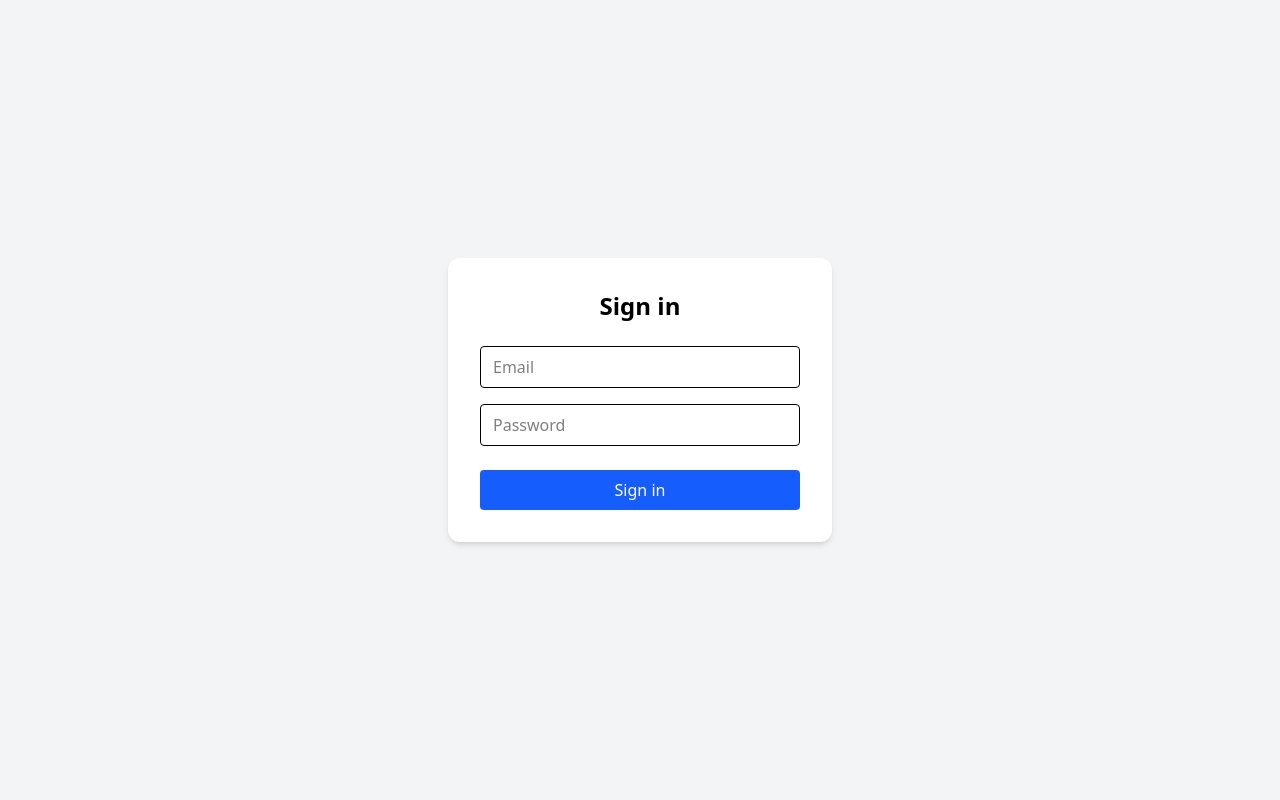
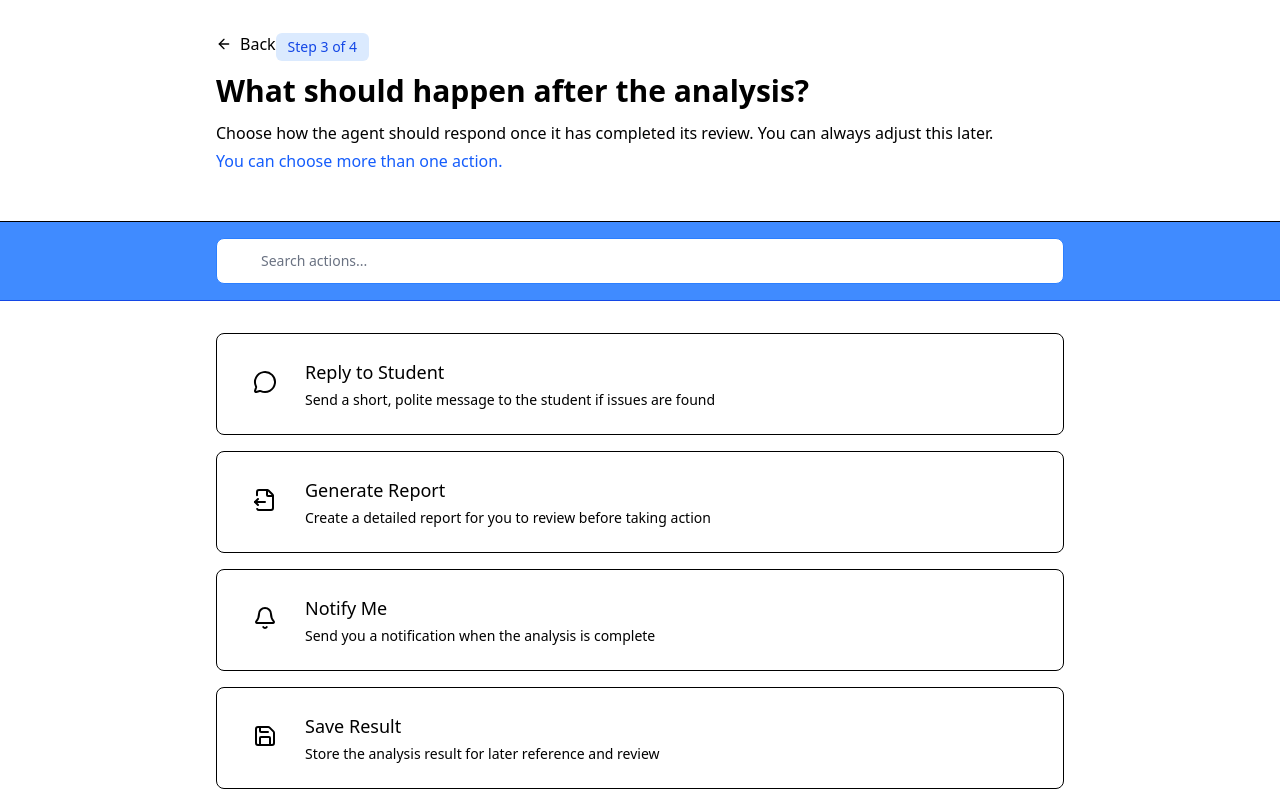
Before and after one commit to UberSurgeon/n8n_roboai, a React (Vite) app in the folder frontend-demo/: page /after-analysis in a window 1280 px wide. Before the commit this address led to /login. Shown: the top 800 px of the page. Built offline with nearby package versions, Linux system fonts and the light colour scheme.

Commit message:
new stuff

```diff
--- a/frontend-demo/src/App.tsx
+++ b/frontend-demo/src/App.tsx
@@ -3,6 +3,7 @@ import Login from "./pages/Login";
 import Dashboard from "./pages/Dashboard";
 import TriggerPage from "./pages/Trigger_Page";
 import Agent_Action from "./pages/Agent_Action";
+import After_Analysis from "./pages/After_Analysis";
 
 export default function App() {
   return (
@@ -11,6 +12,7 @@ export default function App() {
       <Route path="/dashboard" element={<Dashboard />} />
       <Route path="/trigger-page" element={<TriggerPage />} />
       <Route path="/agent-action" element={<Agent_Action />} />
+      <Route path="/after-analysis" element={<After_Analysis />} />
       {/* Default route */}
       <Route path="*" element={<Navigate to="/login" />} />
     </Routes>
--- a/frontend-demo/src/pages/After_Analysis.tsx
+++ b/frontend-demo/src/pages/After_Analysis.tsx
@@ -1,8 +1,8 @@
 import React, { useState } from 'react';
-import { MessageCircle, FileOutput, Bell, Save, ArrowLeft, Database, Send, Sparkles } from 'lucide-react';
+import { MessageCircle, FileOutput, Bell, Save, ArrowLeft, Database, Send, Sparkles, Search } from 'lucide-react';
+import { useNavigate } from 'react-router-dom';
 
 interface WizardStep3Props {
-  onBack: () => void;
   onNext: (actions: string[]) => void;
   initialActions?: string[];
 }
@@ -16,128 +16,59 @@ interface Action {
 }
 
 const actions: Action[] = [
-  {
-    id: 'reply-student',
-    icon: MessageCircle,
-    title: 'Reply to Student',
-    description: 'Send a short, polite message to the student if issues are found'
-  },
-  {
-    id: 'generate-report',
-    icon: FileOutput,
-    title: 'Generate Report',
-    description: 'Create a detailed report for you to review before taking action'
-  },
-  {
-    id: 'notify-me',
-    icon: Bell,
-    title: 'Notify Me',
-    description: 'Send you a notification when the analysis is complete'
-  },
-  {
-    id: 'save-result',
-    icon: Save,
-    title: 'Save Result',
-    description: 'Store the analysis result for later reference and review'
-  },
-  {
-    id: 'post-to-teams',
-    icon: Send,
-    title: 'Post to Teams',
-    description: 'Share results in a Microsoft Teams channel for your team',
-    comingSoon: true
-  },
-  {
-    id: 'update-database',
-    icon: Database,
-    title: 'Update Records',
-    description: 'Automatically update student records or grade book entries',
-    comingSoon: true
-  },
-  {
-    id: 'custom-action',
-    icon: Sparkles,
-    title: 'Custom Action',
-    description: 'Define your own action or connect to another service',
-    comingSoon: true
-  }
+  { id: 'reply-student', icon: MessageCircle, title: 'Reply to Student', description: 'Send a short, polite message to the student if issues are found' },
+  { id: 'generate-report', icon: FileOutput, title: 'Generate Report', description: 'Create a detailed report for you to review before taking action' },
+  { id: 'notify-me', icon: Bell, title: 'Notify Me', description: 'Send you a notification when the analysis is complete' },
+  { id: 'save-result', icon: Save, title: 'Save Result', description: 'Store the analysis result for later reference and review' },
+  { id: 'post-to-teams', icon: Send, title: 'Post to Teams', description: 'Share results in a Microsoft Teams channel for your team', comingSoon: true },
+  { id: 'update-database', icon: Database, title: 'Update Records', description: 'Automatically update student records or grade book entries', comingSoon: true },
+  { id: 'custom-action', icon: Sparkles, title: 'Custom Action', description: 'Define your own action or connect to another service', comingSoon: true }
 ];
 
-function ActionOption({
-  action,
-  selected,
-  onClick
-}: {
-  action: Action;
-  selected: boolean;
-  onClick: () => void;
-}) {
+function ActionOption({ action, selected, onClick }: { action: Action; selected: boolean; onClick: () => void }) {
   const Icon = action.icon;
-
   return (
     <button
       onClick={onClick}
       disabled={action.comingSoon}
       className={`w-full p-6 rounded-lg border transition-all text-left ${
-        action.comingSoon
-          ? 'border-border bg-muted/30 cursor-not-allowed opacity-60'
-          : selected
-          ? 'border-blue-600 bg-blue-50 shadow-sm'
-          : 'border-border bg-card hover:border-blue-300 hover:shadow-sm'
+        action.comingSoon ? 'border-border bg-muted/30 cursor-not-allowed opacity-60' : selected ? 'border-blue-600 bg-blue-50 shadow-sm' : 'border-border bg-card hover:border-blue-300 hover:shadow-sm'
       }`}
     >
       <div className="flex items-start gap-4">
         <div className={`flex-shrink-0 w-12 h-12 rounded-lg flex items-center justify-center ${
-          action.comingSoon
-            ? 'bg-muted'
-            : selected
-            ? 'bg-blue-100'
-            : 'bg-muted'
+          action.comingSoon ? 'bg-muted' : selected ? 'bg-blue-100' : 'bg-muted'
         }`}>
-          <Icon className={`w-6 h-6 ${
-            action.comingSoon
-              ? 'text-muted-foreground'
-              : selected
-              ? 'text-blue-600'
-              : 'text-foreground'
-          }`} />
+          <Icon className={`w-6 h-6 ${action.comingSoon ? 'text-muted-foreground' : selected ? 'text-blue-600' : 'text-foreground'}`} />
         </div>
-
         <div className="flex-1 min-w-0">
           <div className="flex items-center gap-2 mb-1">
-            <h3 className={`text-lg font-medium ${
-              action.comingSoon ? 'text-muted-foreground' : 'text-foreground'
-            }`}>
+            <h3 className={`text-lg font-medium ${action.comingSoon ? 'text-muted-foreground' : 'text-foreground'}`}>
               {action.title}
             </h3>
-            {action.comingSoon && (
-              <span className="px-2 py-0.5 text-xs font-medium bg-muted text-muted-foreground rounded">
-                Coming Soon
-              </span>
-            )}
+            {action.comingSoon && <span className="px-2 py-0.5 text-xs font-medium bg-muted text-muted-foreground rounded">Coming Soon</span>}
           </div>
-          <p className={`text-sm ${
-            action.comingSoon ? 'text-muted-foreground' : 'text-muted-foreground'
-          }`}>
-            {action.description}
-          </p>
+          <p className={`text-sm ${action.comingSoon ? 'text-muted-foreground' : 'text-muted-foreground'}`}>{action.description}</p>
         </div>
       </div>
     </button>
   );
 }
 
-export default function WizardStep3({ onBack, onNext, initialActions }: WizardStep3Props) {
+export default function WizardStep3({ onNext, initialActions }: WizardStep3Props) {
+  const navigate = useNavigate();
   const [selectedActions, setSelectedActions] = useState<string[]>(initialActions || []);
+  const [search, setSearch] = useState('');
 
   const toggleAction = (actionId: string, comingSoon?: boolean) => {
     if (comingSoon) return;
+    setSelectedActions(prev => (prev.includes(actionId) ? prev.filter(id => id !== actionId) : [...prev, actionId]));
+  };
 
-    setSelectedActions(prev =>
-      prev.includes(actionId)
-        ? prev.filter(id => id !== actionId)
-        : [...prev, actionId]
-    );
+  const filteredActions = actions.filter(action => action.title.toLowerCase().includes(search.toLowerCase()));
+
+  const goBack = () => {
+    navigate('/agent-action'); // previous page
   };
 
   return (
@@ -145,50 +76,45 @@ export default function WizardStep3({ onBack, onNext, initialActions }: WizardSt
       {/* Header */}
       <div className="bg-card border-b border-border">
         <div className="max-w-4xl mx-auto px-6 py-8">
-          <button
-            onClick={onBack}
-            className="inline-flex items-center gap-2 text-muted-foreground hover:text-foreground mb-6 transition-colors"
-          >
-            <ArrowLeft className="w-4 h-4" />
-            Back
+          <button onClick={goBack} className="inline-flex items-center gap-2 text-muted-foreground hover:text-foreground mb-3 transition-colors">
+            <ArrowLeft className="w-4 h-4" /> Back
           </button>
 
-          <div>
-            <div className="mb-3">
-              <span className="inline-block px-3 py-1 bg-blue-100 text-blue-700 text-sm font-medium rounded-md">
-                Step 3 of 4
-              </span>
-            </div>
-            <h1 className="text-3xl font-semibold text-foreground mb-3">
-              What should happen after the analysis?
-            </h1>
+          <span className="inline-block mb-3 px-3 py-1 bg-blue-100 text-blue-700 text-sm font-medium rounded-md">Step 3 of 4</span>
+          <h1 className="text-3xl font-semibold text-foreground mb-3">What should happen after the analysis?</h1>
           <p className="text-muted-foreground mb-1">
             Choose how the agent should respond once it has completed its review. You can always adjust this later.
           </p>
-            <p className="text-blue-600 font-medium">
-              You can choose more than one action.
-            </p>
+          <p className="text-blue-600 font-medium mb-4">You can choose more than one action.</p>
         </div>
+      </div>
+
+      {/* Sticky search */}
+      <div className="sticky top-0 z-10 bg-blue-500/90 backdrop-blur border-b border-blue-700">
+        <div className="max-w-4xl mx-auto px-6 py-4 relative">
+          <Search className="absolute left-10 top-1/2 -translate-y-1/2 w-4 h-4 text-white/70" />
+          <input
+            type="text"
+            placeholder="Search actions..."
+            value={search}
+            onChange={e => setSearch(e.target.value)}
+            className="w-full rounded-lg border border-blue-500 bg-white px-4 py-3 pl-11 text-sm text-gray-900 placeholder-gray-500 focus:outline-none focus:ring-2 focus:ring-white"
+          />
         </div>
       </div>
 
       {/* Content */}
-      <div className="max-w-4xl mx-auto px-6 py-8">
-        <div className="space-y-4 mb-8">
-          {actions.map((action) => (
-            <ActionOption
-              key={action.id}
-              action={action}
-              selected={selectedActions.includes(action.id)}
-              onClick={() => toggleAction(action.id, action.comingSoon)}
-            />
+      <div className="max-w-4xl mx-auto px-6 py-8 space-y-4">
+        {filteredActions.map(action => (
+          <ActionOption key={action.id} action={action} selected={selectedActions.includes(action.id)} onClick={() => toggleAction(action.id, action.comingSoon)} />
         ))}
+        {filteredActions.length === 0 && <p className="text-muted-foreground">No actions found.</p>}
       </div>
 
       {/* Footer */}
-        <div className="flex justify-between items-center pt-6 border-t border-border">
+      <div className="max-w-4xl mx-auto px-6 py-8 border-t border-border flex justify-between items-center">
         <button
-            onClick={onBack}
+          onClick={goBack} // Previous step
           className="px-6 py-3 font-medium text-foreground bg-card border border-border rounded-lg hover:bg-muted/50 transition-colors"
         >
           Previous Step
@@ -197,15 +123,12 @@ export default function WizardStep3({ onBack, onNext, initialActions }: WizardSt
           onClick={() => onNext(selectedActions)}
           disabled={selectedActions.length === 0}
           className={`px-8 py-3 font-medium rounded-lg transition-colors ${
-              selectedActions.length > 0
-                ? 'bg-blue-600 text-white hover:bg-blue-700 shadow-sm'
-                : 'bg-muted text-muted-foreground cursor-not-allowed'
+            selectedActions.length > 0 ? 'bg-blue-600 text-white hover:bg-blue-700 shadow-sm' : 'bg-muted text-muted-foreground cursor-not-allowed'
           }`}
         >
           Next Step
         </button>
       </div>
     </div>
-    </div>
   );
 }
--- a/frontend-demo/src/pages/Agent_Action.tsx
+++ b/frontend-demo/src/pages/Agent_Action.tsx
@@ -1,6 +1,7 @@
 import React, { useState } from "react";
 import { ArrowLeft, Search, Check } from "lucide-react";
 import { useLocation, useNavigate } from "react-router-dom";
+
 
 interface Action {
   id: string;
@@ -58,7 +59,7 @@ export default function AgentAction() {
       <div className="bg-card border-b border-border">
         <div className="max-w-4xl mx-auto px-6 py-8">
           <button
-            onClick={() => navigate(-1)}
+            onClick={() => navigate("/trigger-page")}
             className="inline-flex items-center gap-2 text-muted-foreground hover:text-foreground mb-6"
           >
             <ArrowLeft className="w-4 h-4" />
@@ -134,7 +135,7 @@ export default function AgentAction() {
       {/* Footer */}
       <div className="max-w-4xl mx-auto px-6 py-8 border-t border-border flex justify-between">
         <button
-          onClick={() => navigate(-1)}
+          onClick={() => navigate("/trigger-page")}
           className="px-6 py-3 rounded-lg border border-border hover:bg-muted"
         >
           Previous
@@ -143,7 +144,7 @@ export default function AgentAction() {
         <button
           disabled={selectedActions.length === 0}
           onClick={() =>
-            navigate("/next-step", {
+            navigate("/after-analysis", {
               state: {
                 trigger,
                 actions: selectedActions
--- /dev/null
+++ b/frontend-demo/src/pages/Review_Agent.tsx
@@ -0,0 +1,16 @@
+import { buildN8nWorkflow } from "../utils/n8nWorkflowBuilder";
+
+// On click of "Create"
+const handleCreateWorkflow = () => {
+  const workflowJSON = buildN8nWorkflow(selectedTrigger, selectedActions, "My AI Agent");
+  console.log(workflowJSON);
+
+  // If you want to download as file:
+  const blob = new Blob([JSON.stringify(workflowJSON, null, 2)], { type: "application/json" });
+  const url = URL.createObjectURL(blob);
+  const link = document.createElement("a");
+  link.href = url;
+  link.download = "agent_workflow.json";
+  link.click();
+  URL.revokeObjectURL(url);
+};
```
Also changed, not shown: 1 other file (tests, documents, lock files or other folders). Lines whose indentation alone changed are shown as unchanged.
